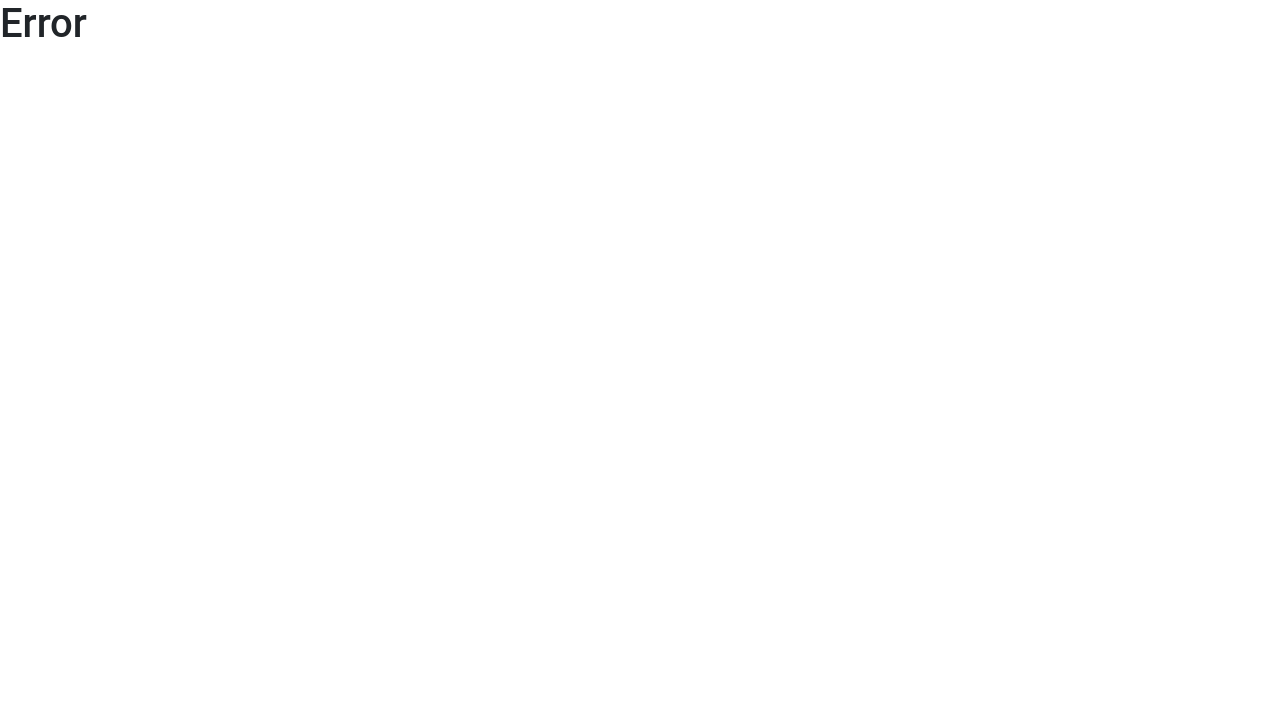
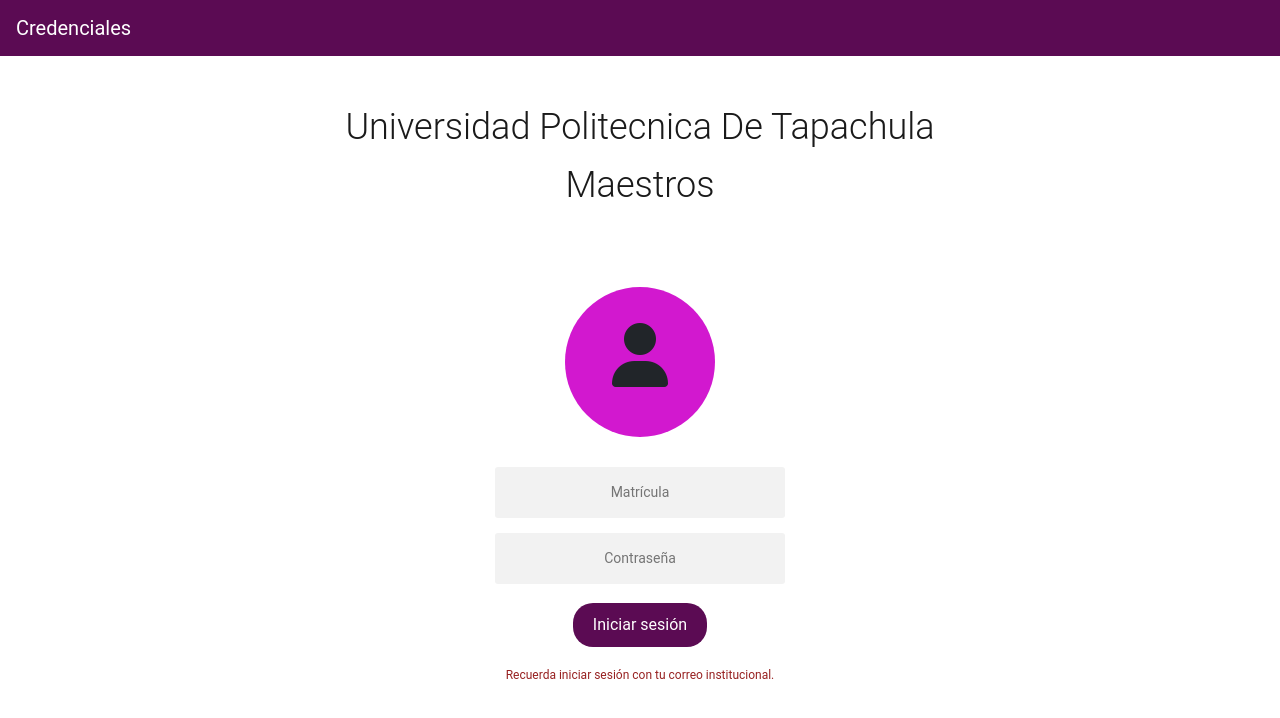
Before and after one commit to Tiwohl30/Siscredig2.0, a React (Create React App) app: page /loginMaestro in a window 1280 px wide. Before the commit this address had no page. Shown: the top 718 px of the page. Built offline with nearby package versions, Linux system fonts and the light colour scheme.

Commit message:
proteccion rutas

```diff
--- a/src/App.js
+++ b/src/App.js
@@ -1,8 +1,8 @@
-import React from 'react';
+import React, { useState, useEffect } from 'react';
 import './index.css';
 import ActualizacionDatos from './paginas/vistaUser/ActualizacionDatosPage';
 import VistaPrevia from './paginas/vistaUser/vistaprevia';
-import { createBrowserRouter, RouterProvider} from "react-router-dom";
+import { BrowserRouter, Routes, Route} from "react-router-dom";
 import Reposicion from './paginas/vistaUser/solicitudRepocision';
 import LoginAlumno from './paginas/logins/alumno';
 import LoginAdmin from './paginas/logins/administradores';
@@ -11,62 +11,60 @@
 import AdminGestionUsuarios from './paginas/vistaAdmin/adminGestionUser';
 import AdminMensajes from './paginas/vistaAdmin/apartadomensaje';
 import '@fortawesome/fontawesome-svg-core/styles.css';
+import LoginProfesor from './paginas/logins/profesor';
+import NavAlumnos from './componentes/NavAlumnos';
+import ProtectedRoute from './paginas/vistaUser/ProtectedRoute';
 
 
-const router = createBrowserRouter([
-    {
-      path: '/',
-      element: <Accesos></Accesos>,
-      errorElement: <h1>Error</h1>
-    },
-    {
-      path: '/loginAlumnos',
-      element: <LoginAlumno/>,
-      errorElement: <h1>Error</h1>
-    },
-    {
-      path: '/loginAdmin',
-      element: <LoginAdmin />,
-      errorElement: <h1>Error</h1>
-    },
-    {
-      path: '/VistaPrevia',
-      element: <VistaPrevia />,
-      errorElement: <h1>Error</h1>
-    },
-    {
-      path: '/ActualizacionDatos',
-      element: <ActualizacionDatos />,
-      errorElement: <h1>Error</h1>
-    },
-    {
-      path: '/SolicitudReposicion',
-      element: <Reposicion />,
-      errorElement: <h1>Error</h1>
-    },
-    {
-      path: '/GestionUsuarios',
-      element: <AdminGestionUsuarios />,
-      errorElement: <h1>Error</h1>
-    },
-    {
-      path: '/EscanearQR',
-      element: <EscanerQR />,
-      errorElement: <h1>Error</h1>
-    },
-    {
-      path: '/Mensajes',
-      element: <AdminMensajes />,
-      errorElement: <h1>Error</h1>
-    },
 
-  ])
 
   function App() {
 
 
+    const [isLoggedIn, setIsLoggedIn] = useState(false);
+    const [userData, setUserData] = useState(null);
 
-    return(<RouterProvider router={router} />);
+    const handleLogin = (user) => {
+      setIsLoggedIn(true);
+      setUserData(user);
+    };
+
+
+      return (
+        <>
+
+        <BrowserRouter>
+        <NavAlumnos isLoggedIn={isLoggedIn} />
+          <Routes>
+            <Route path="/" element={<Accesos />} />
+            <Route path="/loginAlumnos" element={<LoginAlumno onLogin={handleLogin}/>}/>
+            <Route path="/loginMaestro" element={<LoginProfesor />} />
+            <Route path="/loginAdmin" element={<LoginAdmin />} />
+            <Route path="/VistaPrevia" element={<VistaPrevia userData={userData} />} />
+            <Route
+              path="/VistaPrevia"
+              element={<ProtectedRoute element={VistaPrevia} isLoggedIn={isLoggedIn} />}
+            />
+
+
+        <Route
+          path="/ActualizacionDatos"
+          element={<ActualizacionDatos
+          isLoggedIn={isLoggedIn} />}
+        />
+        <Route
+          path="/SolicitudReposicion"
+          element={<Reposicion />}
+          isLoggedIn={isLoggedIn}
+        />
+
+            <Route path="/GestionUsuarios" element={<AdminGestionUsuarios />} />
+            <Route path="/EscanearQR" element={<EscanerQR />} />
+            <Route path="/Mensajes" element={<AdminMensajes />} />
+          </Routes>
+        </BrowserRouter>
+        </>
+      );
     }
 
   export default App;
--- a/src/paginas/accesos.jsx
+++ b/src/paginas/accesos.jsx
@@ -22,12 +22,18 @@
                 <div className="menu">
                     <div className="menu-item alumno">
                         <i className="fa-solid fa-user" />
-                        <h2>Alumno/Profesor</h2>
+                        <h2>Alumno</h2>
                         <Link to="LoginAlumnos">
                             <Button variant="outlined" color='secondary'>IR</Button>
                         </Link>
                     </div>
-
+                    <div className="menu-item administrativos">
+                        <i className="fa-solid fa-shield-halved" />
+                        <h2>Docente</h2>
+                        <Link to="/loginMaestro">
+                            <Button variant="outlined" color='secondary'>IR</Button>
+                        </Link>
+                    </div>
                     <div className="menu-item administrativos">
                         <i className="fa-solid fa-shield-halved" />
                         <h2>Administrativos</h2>
@@ -35,6 +41,7 @@
                             <Button variant="outlined" color='secondary'>IR</Button>
                         </Link>
                     </div>
+
                 </div>
             </div>
             <div className='separator'></div>
--- a/src/paginas/logins/alumno.jsx
+++ b/src/paginas/logins/alumno.jsx
@@ -1,14 +1,75 @@
 import '../../css/IniSes.css';
+import { useNavigate  } from 'react-router-dom';
+import React, { useState } from 'react';
+import axios from 'axios';
 
-import React from 'react';
-import InicioSesion from '../../componentes/login';
+function LoginAlumno({ onLogin }){
 
-function LoginAlumno(){
+      const navigate = useNavigate();
+
+      const [error, setError] = useState('');
+      const [matricula, setMatricula] = useState('');
+      const [password, setPassword] = useState('');
+
+      const handleMatriculaChange = (event) => {
+        setMatricula(event.target.value);
+      };
+
+      const handlePasswordChange = (event) => {
+        setPassword(event.target.value);
+      };
+
+      const handleLogin = async (event) => {
+        event.preventDefault();
+
+        try {
+        const response = await axios.post('http://127.0.0.1:8000/login/', { matricula, password });
+        // La solicitud fue exitosa, puedes realizar acciones adicionales aquí,
+        // como almacenar el token de autenticación en el local storage y redirigir al usuario.
+
+        // Obtén los datos del usuario autenticado
+        const userData = await axios.get(`http://127.0.0.1:8000/api/alumnos/${matricula}`);
+        console.log(response.data);
+        console.log(userData.data);
+        onLogin(userData);
+
+        navigate('/VistaPrevia');
+        return userData
+        } catch (error) {
+        // Ocurrió un error durante la solicitud, puedes manejarlo aquí.
+        setError('Credenciales inválidas');
+        console.error(error);
+    }
+      };
+
 
     return(
         <div>
             <body>
-                <InicioSesion subtitulo="ALUMNOS"/>
+            <div>
+            <div className="container">
+                <div className="info">
+                    <h1 className="titulos">Universidad Politecnica De Tapachula</h1>
+                    <h1 className="sub">Alumnos</h1>
+                </div>
+            </div>
+            <div className="form">
+                <div className="thumbnail">
+                    <i className="fa-solid fa-user fa-4x"></i>
+                </div>
+
+                <form className="myForm" onSubmit={handleLogin}>
+                    <input id="matri" type="text" placeholder="Correo" value={matricula} onChange={handleMatriculaChange} required />
+                    <input id="contra" type="password" placeholder="Contraseña" value={password} onChange={handlePasswordChange} required />
+                    <button type="submit">Iniciar sesión</button>
+                    <p className="message">
+                        Recuerda iniciar sesión con tu correo institucional.
+                    </p>
+                    {error && <p>{error}</p>}
+                </form>
+
+            </div>
+        </div>
             </body>
         </div>
     )
--- a/src/paginas/logins/profesor.jsx
+++ b/src/paginas/logins/profesor.jsx
@@ -1,17 +1,37 @@
 import '../../css/IniSes.css';
+import { Link } from 'react-router-dom';
+import React from 'react';
 
-import React from 'react';
-import InicioSesion from '../../componentes/login';
 
 function LoginProfesor(){
 
     return(
         <div>
+            <div>
             <body>
-                <InicioSesion subtitulo="Profesor">
-
-                </InicioSesion>
+            <div>
+            <div className="container">
+                <div className="info">
+                    <h1 className="titulos">Universidad Politecnica De Tapachula</h1>
+                    <h1 className="sub">Maestros</h1>
+                </div>
+            </div>
+            <div className="form">
+                <div className="thumbnail">
+                    <i className="fa-solid fa-user fa-4x"></i>
+                </div>
+                <form className="myForm">
+                    <input id="matri" type="text" placeholder="Matrícula" required />
+                    <input id="contra" type="password" placeholder="Contraseña" required />
+                    <Link to="/VistaPrevia"><button type="submit">Iniciar sesión</button></Link>
+                    <p className="message">
+                        Recuerda iniciar sesión con tu correo institucional.
+                    </p>
+                </form>
+            </div>
+        </div>
             </body>
+        </div>
         </div>
     )
 }
--- a/src/paginas/vistaUser/ActualizacionDatosPage.jsx
+++ b/src/paginas/vistaUser/ActualizacionDatosPage.jsx
@@ -3,11 +3,11 @@
 import NavAlumnos from '../../componentes/NavAlumnos';
 import Footer from "../../componentes/footer";
 
-class ActualizacionDatos extends React.Component {
-    render() {
+function ActualizacionDatos(isLoggedIn){
+
         return (
             <div>
-                <NavAlumnos/>
+
                 <div className="container my-5">
                     <h2>Actualización de datos del estudiante</h2>
                     <form>
@@ -49,7 +49,6 @@
             </div>
         );
     }
-}
 
 
 export default ActualizacionDatos;
--- /dev/null
+++ b/src/paginas/vistaUser/ProtectedRoute.jsx
@@ -0,0 +1,14 @@
+import React from 'react';
+import { Route, Navigate } from 'react-router-dom';
+import VistaPrevia from './vistaprevia';
+
+const ProtectedRoute = ({ element: Element, isLoggedIn, ...rest }) => {
+  return (
+    <Route
+      {...rest}
+      element={isLoggedIn ? <Element /> : <Navigate to="/" replace />}
+    />
+  );
+};
+
+export default ProtectedRoute;
--- a/src/paginas/vistaUser/solicitudRepocision.jsx
+++ b/src/paginas/vistaUser/solicitudRepocision.jsx
@@ -2,10 +2,10 @@
 import NavAlumnos from '../../componentes/NavAlumnos';
 import Footer from "../../componentes/footer";
 
-function Reposicion() {
+function Reposicion(isLoggedIn) {
     return (
         <>
-        <NavAlumnos></NavAlumnos>
+
             <div className="container my-4">
                 <h2 className="text-center mb-4">Solicitar reposición de credencial</h2>
                 <div className="row justify-content-center">
```
Also changed, not shown: src/componentes/NavAlumnos.jsx (+23 -23 lines), src/paginas/vistaUser/vistaprevia.jsx (+19 -21 lines). Lines whose indentation alone changed are shown as unchanged.
